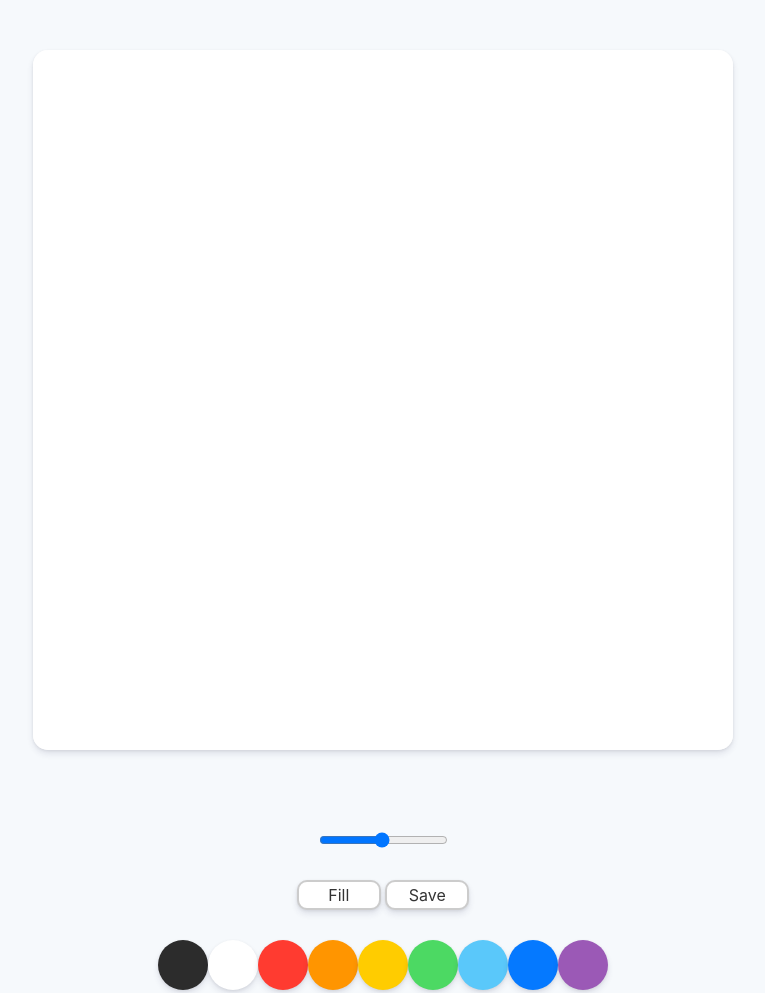
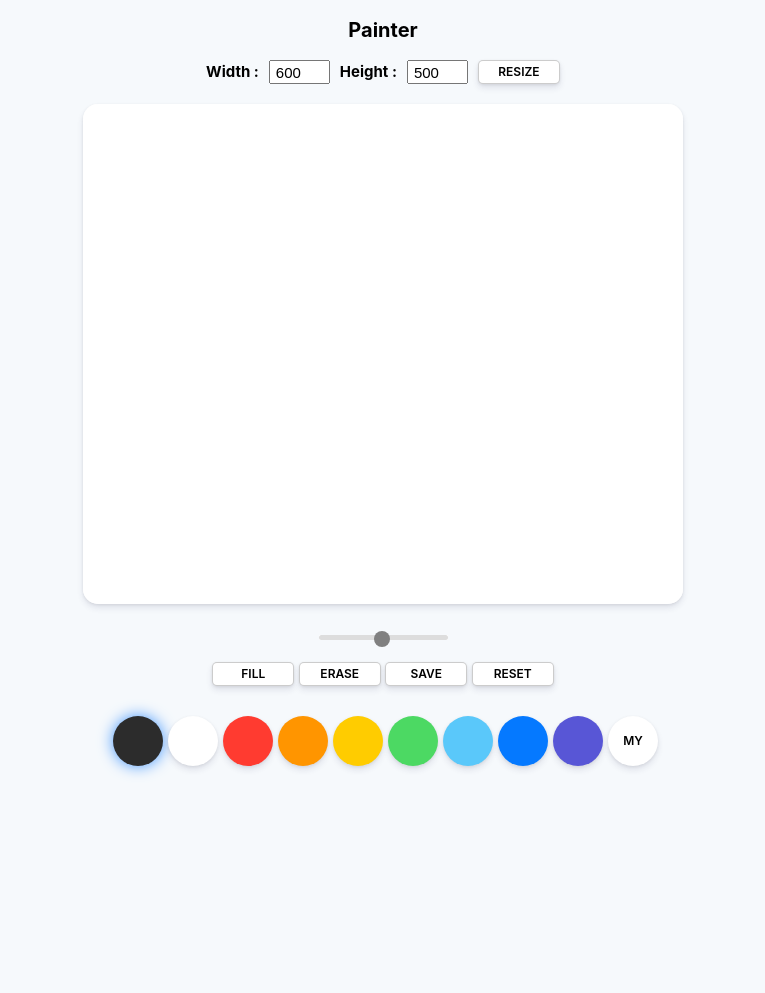
Before and after one commit to dolook2/paintjs, a plain HTML site: page index.html in a window 1280 px wide. Shown: the whole page, without its empty margins (257-1022 px from the left). After the commit the page ends 800 px from the top, so only its background shows below. Drawn offline with Linux system fonts and the light colour scheme.

Commit message:
resize and erase add

```diff
--- a/app.js
+++ b/app.js
@@ -1,103 +1,189 @@
-const canvas = document.getElementById("jsCanvas");
+// Constant
+const INITIAL_COLOR = "#2c2c2c";
+const INITIAL_BG_COLOR = "white";
+const INITIAL_LINE_WIDTH = 2.5;
+const BTN_CLICKED_CN = "controls__color__clicked";
+// Dom Element
+const canvasParent = document.querySelector("#canvas");
+const canvas = document.querySelector("#jsCanvas");
 const ctx = canvas.getContext("2d");
-const colors = document.getElementsByClassName("jsColor");
-const range = document.getElementById("jsRange");
-const mode = document.getElementById("jsMode");
-const saveBtn = document.getElementById("jsSave");
-
-const INITIAL_COLOR = "#2c2c2c";
-const CANVAS_SIZE = 700;
-
-canvas.width = CANVAS_SIZE;
-canvas.height = CANVAS_SIZE;
-
-ctx.fillStyle = "white";
-ctx.fillRect(0, 0, CANVAS_SIZE, CANVAS_SIZE);
-ctx.strokeStyle = INITIAL_COLOR;
-ctx.fillStyle = INITIAL_COLOR;
-ctx.lineWidth = 2.5;
-
-let painting = false;
-let filling = false;
-
-function stopPainting() {
-    painting = false;
-}
-
-function startPainting() {
-    painting = true;
-}
-
-function onMouseMove(event) {
-    const x = event.offsetX;
-    const y = event.offsetY;
-    if (!painting) {
+const colors = document.querySelectorAll(".jsColor");
+const myColorContorls = document.querySelector("#jsMyColorControl");
+const myColor = document.querySelector("#jsMyColor");
+const range = document.querySelector("#jsRange");
+const mode = document.querySelector("#jsMode");
+const saveBtn = document.querySelector("#jsSave");
+const resetBtn = document.querySelector("#jsReset");
+const resizeBtn = document.querySelector("#jsResize");
+const widthControls = document.querySelector("#jsWidth");
+const heightControls = document.querySelector("#jsHeight");
+const erase = document.querySelector("#jsErase");
+// Variable
+let canvasWidth = 600;
+let canvasHeight = 500;
+let isPainting = false;
+let isFilling = false;
+// Init setting
+const initSetting = () => {
+    // Set width, height of canvas
+    canvas.width = canvasWidth;
+    canvas.height = canvasHeight;
+    // Set background color, paint color, fill color, line width of canvas
+    ctx.fillStyle = INITIAL_BG_COLOR;
+    ctx.fillRect(0, 0, canvasWidth, canvasHeight);
+    ctx.strokeStyle = INITIAL_COLOR;
+    ctx.fillStyle = INITIAL_COLOR;
+    ctx.lineWidth = INITIAL_LINE_WIDTH;
+    // Set initial line width
+    range.value = INITIAL_LINE_WIDTH;
+    // Set initial mode to paint
+    isFilling = false;
+    mode.innerText = "fill";
+    // Set all button unclicked
+    colors.forEach((color) => {
+        color.classList.remove(BTN_CLICKED_CN);
+    });
+    // Set black button clicked
+    colors[0].classList.add(BTN_CLICKED_CN);
+};
+// Init event
+const initEvent = () => {
+    // Add event to Canvas
+    if (canvas) {
+        canvas.addEventListener("mousemove", onMouseMove);
+        canvas.addEventListener("mouseleave", stopPainting);
+        canvas.addEventListener("mouseup", stopPainting);
+        canvas.addEventListener("mousedown", startPainting);
+        canvas.addEventListener("click", handleCanvasClick);
+        canvas.addEventListener("contextmenu", handleContextMenu);
+    }
+    // Add event to color
+    colors.forEach((color) => {
+        color.addEventListener("click", handleColorClick);
+    });
+    // Add event to range
+    if (range) {
+        range.addEventListener("input", handleRangeChange);
+    }
+    // Add event to mode button
+    if (mode) {
+        mode.addEventListener("click", hanldeModeClick);
+    }
+    // Add event to save button
+    if (saveBtn) {
+        saveBtn.addEventListener("click", handleSaveClick);
+    }
+    // Add event to reset button
+    if (resetBtn) {
+        resetBtn.addEventListener("click", handleResetClick);
+    }
+    // Add event to my color
+    if (myColorContorls) {
+        myColorContorls.addEventListener("change", handleMyColorChange);
+    }
+    // Add event to resize button
+    if (resizeBtn) {
+        resizeBtn.addEventListener("click", handleResizeClick);
+    }
+    if (erase) {
+        erase.addEventListener("click", handleEraseClick);
+    }
+};
+// Set start paint
+const startPainting = () => {
+    isPainting = true;
+};
+// Set stop paint
+const stopPainting = () => {
+    isPainting = false;
+};
+// Event of move mouse on canvas
+const onMouseMove = (e) => {
+    if (isFilling) return;
+    const x = e.offsetX;
+    const y = e.offsetY;
+    if (!isPainting) {
         ctx.beginPath();
         ctx.moveTo(x, y);
     } else {
         ctx.lineTo(x, y);
         ctx.stroke();
     }
-}
-
-function handleColorClick(event) {
-    const color = event.target.style.backgroundColor;
+};
+// Event of click color
+const handleColorClick = (e) => {
+    // set color of paint or fill
+    const color = e.target.style.backgroundColor;
     ctx.strokeStyle = color;
     ctx.fillStyle = color;
-}
-
-function handleRangeChange(event) {
-    const size = event.target.value;
+    // Set all button unclicked
+    colors.forEach((color) => {
+        color.classList.remove(BTN_CLICKED_CN);
+    });
+    // Set clicked button clicked
+    e.target.classList.add(BTN_CLICKED_CN);
+};
+// Event of change line width
+const handleRangeChange = (e) => {
+    const size = e.target.value;
     ctx.lineWidth = size;
-}
-
-function handleModeClick() {
-    if (filling === true) {
-        filling = false;
-        mode.innerText = "Fill";
+};
+// Event of change mode
+const hanldeModeClick = () => {
+    if (isFilling === true) {
+        // If current mode is paint
+        isFilling = false;
+        mode.innerText = "fill";
     } else {
-        filling = true;
-        mode.innerText = "Paint";
+        // If current mode is fill
+        isFilling = true;
+        mode.innerText = "paint";
     }
-}
-
-function handleCanvasClick() {
-    if (filling) {
-        ctx.fillRect(0, 0, CANVAS_SIZE, CANVAS_SIZE);
+};
+// Event of click canvas
+const handleCanvasClick = () => {
+    if (isFilling === true) {
+        ctx.fillRect(0, 0, canvasWidth, canvasHeight);
     }
-}
-
-function handleCM(event) {
-    event.preventDefault();
-}
-
-function handleSaveClick() {
-    const image = canvas.toDataURL("image/png");
+};
+// Prevent event of right click
+const handleContextMenu = (e) => {
+    e.preventDefault();
+};
+// Event of Click save button
+const handleSaveClick = () => {
+    const image = canvas.toDataURL();
     const link = document.createElement("a");
     link.href = image;
     link.download = "MyPainting🎨";
     link.click();
-}
+};
+// Event of Click reset button
+const handleResetClick = () => {
+    initSetting();
+};
+// Event of Change my color
+const handleMyColorChange = (e) => {
+    const color = e.target.value;
+    ctx.strokeStyle = color;
+    ctx.fillStyle = color;
+    myColor.style.backgroundColor = color;
+};
+// Event of Change size of canvas
+const handleResizeClick = (e) => {
+    if (widthControls.value > window.innerWidth) {
+        alert("Too Large");
+    } else {
+        canvasWidth = widthControls.value;
+        canvasHeight = heightControls.value;
+        initSetting();
+    }
+};
 
-if (canvas) {
-    canvas.addEventListener("mousemove", onMouseMove);
-    canvas.addEventListener("mousedown", startPainting);
-    canvas.addEventListener("mouseup", stopPainting);
-    canvas.addEventListener("mouseleave", stopPainting);
-    canvas.addEventListener("click", handleCanvasClick);
-    canvas.addEventListener("contextmenu", handleCM);
-}
-
-Array.from(colors).forEach((color) => color.addEventListener("click", handleColorClick));
-
-if (range) {
-    range.addEventListener("input", handleRangeChange);
-}
-
-if (mode) {
-    mode.addEventListener("click", handleModeClick);
-}
-
-if (saveBtn) {
-    saveBtn.addEventListener("click", handleSaveClick);
-}
+handleEraseClick = (e) => {
+    painting = true;
+    ctx.strokeStyle = "white";
+};
+// init
+initSetting();
+initEvent();
--- a/index.html
+++ b/index.html
@@ -1,23 +1,37 @@
 <!DOCTYPE html>
 <html lang="en">
     <head>
-        <meta charset="UTF-8" />
-        <meta name="viewport" content="width=device-width, initial-scale=1.0" />
-        <meta http-equiv="X-UA-Compatible" content="ie=edge" />
+        <meata charset="utf-8" />
+        <meta name="viewport" content="width=device-width initial-scale=1.0" />
+        <link rel="stylesheet" href="reset.css" />
         <link rel="stylesheet" href="styles.css" />
         <title>PaintJS</title>
     </head>
+
     <body>
-        <canvas id="jsCanvas" class="canvas"></canvas>
+        <div class="title">Painter</div>
+        <div class="controls">
+            <div class="controls__size">
+                <div class="text">Width :</div>
+                <input class="controls__width" type="number" id="jsWidth" value="600" />
+                <div class="text">Height :</div>
+                <input class="controls__height" type="number" id="jsHeight" value="500" />
+                <button id="jsResize">Resize</button>
+            </div>
+        </div>
+        <div class="content">
+            <canvas id="jsCanvas" class="canvas"></canvas>
+        </div>
         <div class="controls">
             <div class="controls__range">
-                <input type="range" id="jsRange" min="0.1" max="5" value="2.5" step="0.1" />
+                <input type="range" id="jsRange" min="0.1" max="5.0" value="2.5" step="0.1" />
             </div>
             <div class="controls__btns">
                 <button id="jsMode">Fill</button>
+                <button id="jsErase">Erase</button>
                 <button id="jsSave">Save</button>
+                <button id="jsReset">Reset</button>
             </div>
-
             <div class="controls__colors" id="jsColors">
                 <div class="controls__color jsColor" style="background-color: #2c2c2c"></div>
                 <div class="controls__color jsColor" style="background-color: white"></div>
@@ -27,7 +41,17 @@
                 <div class="controls__color jsColor" style="background-color: #4cd963"></div>
                 <div class="controls__color jsColor" style="background-color: #5ac8fa"></div>
                 <div class="controls__color jsColor" style="background-color: #0579ff"></div>
-                <div class="controls__color jsColor" style="background-color: #9b59b6"></div>
+                <div class="controls__color jsColor" style="background-color: #5856d6"></div>
+                <label for="jsMyColorControl">
+                    <div class="controls__color jsColor" id="jsMyColor" style="background-color: white">My</div>
+                </label>
+                <input
+                    type="color"
+                    id="jsMyColorControl"
+                    name="jsMyColorControl"
+                    value="#ffffff"
+                    style="display: none"
+                />
             </div>
         </div>
         <script src="app.js"></script>
--- a/styles.css
+++ b/styles.css
@@ -1,63 +1,131 @@
-@import "reset.css";
+@import "./reset.css";
 
 body {
+    min-width: 700px;
     background-color: #f6f9fc;
     font-family: -apple-system, BlinkMacSystemFont, "Segoe UI", Roboto, Oxygen, Ubuntu, Cantarell, "Open Sans",
         "Helvetica Neue", sans-serif;
     display: flex;
     flex-direction: column;
     align-items: center;
-    padding: 50px 0px;
+    -webkit-touch-callout: none;
+    -webkit-user-select: none;
+    -khtml-user-select: none;
+    -moz-user-select: none;
+    -ms-user-select: none;
+    user-select: none;
 }
-
+.title {
+    color: 1px solid rgba(0, 0, 0, 0.8);
+    font-weight: bold;
+    font-size: 20px;
+    text-align: center;
+    margin: 20px;
+}
+.text {
+    color: 1px solid rgba(0, 0, 0, 0.8);
+    font-weight: bold;
+    font-size: 15px;
+    height: 24px;
+    line-height: 24px;
+    margin-right: 10px;
+}
+.content {
+    text-align: center;
+}
 .canvas {
-    width: 700px;
-    height: 700px;
+    cursor: crosshair;
+    margin-top: 20px;
     background-color: white;
     border-radius: 15px;
     box-shadow: 0 4px 6px rgba(50, 50, 93, 0.11), 0 1px 3px rgba(0, 0, 0, 0.08);
 }
-
 .controls {
-    margin-top: 80px;
+    margin-top: 20px;
     display: flex;
     flex-direction: column;
     align-items: center;
 }
-
-.controls .controls__btns {
-    margin-bottom: 30px;
+.controls__width,
+.controls__height {
+    color: 1px solid rgba(0, 0, 0, 0.8);
+    font-size: 15px;
+    height: 18px;
+    width: 50px;
+    margin-right: 10px;
+    padding-left: 5px;
 }
-
-.controls__btns button {
+.controls__btns {
+    margin-top: 20px;
+}
+button {
     all: unset;
     cursor: pointer;
     background-color: white;
     padding: 5px 0px;
     width: 80px;
     text-align: center;
-    border-radius: 10px;
+    border-radius: 5px;
     box-shadow: 0 4px 6px rgba(50, 50, 93, 0.11), 0 1px 3px rgba(0, 0, 0, 0.08);
-    border: 2px solid rgba(0, 0, 0, 0.2);
-    color: rgba(0, 0, 0, 0.8);
+    border: 1px solid rgba(0, 0, 0, 0.2);
+    color: 1px solid rgba(0, 0, 0, 0.8);
+    text-transform: uppercase;
+    font-weight: 600;
+    font-size: 12px;
 }
-
-.controls__btns button:active {
+button:active {
     transform: scale(0.98);
 }
-
-.controls .controls__colors {
+.controls__size {
     display: flex;
 }
-
-.controls__colors .controls__color {
+.controls__colors {
+    margin: 30px 0px;
+    display: flex;
+}
+.controls__color {
+    margin-left: 5px;
     width: 50px;
-    height: 50px;
     cursor: pointer;
     border-radius: 25px;
+    height: 50px;
     box-shadow: 0 4px 6px rgba(50, 50, 93, 0.11), 0 1px 3px rgba(0, 0, 0, 0.08);
+    color: 1px solid rgba(0, 0, 0, 0.8);
+    text-transform: uppercase;
+    font-weight: 600;
+    font-size: 12px;
+    text-align: center;
+    line-height: 50px;
 }
-
-.controls .controls__range {
-    margin-bottom: 30px;
+.controls__color:active {
+    transform: scale(0.98);
 }
+.controls__color__clicked {
+    border-color: #4195fc;
+    box-shadow: 0px 0px 15px #4195fc;
+}
+input[type="range"] {
+    -webkit-appearance: none;
+}
+input[type="range"]::-webkit-slider-runnable-track {
+    width: 300px;
+    height: 5px;
+    background: #ddd;
+    border: none;
+    border-radius: 3px;
+}
+input[type="range"]::-webkit-slider-thumb {
+    -webkit-appearance: none;
+    border: none;
+    height: 16px;
+    width: 16px;
+    border-radius: 50%;
+    background: grey;
+    margin-top: -4px;
+}
+input[type="range"]:focus {
+    outline: none;
+}
+input[type="range"]:focus::-webkit-slider-runnable-track {
+    background: #ccc;
+}
```
